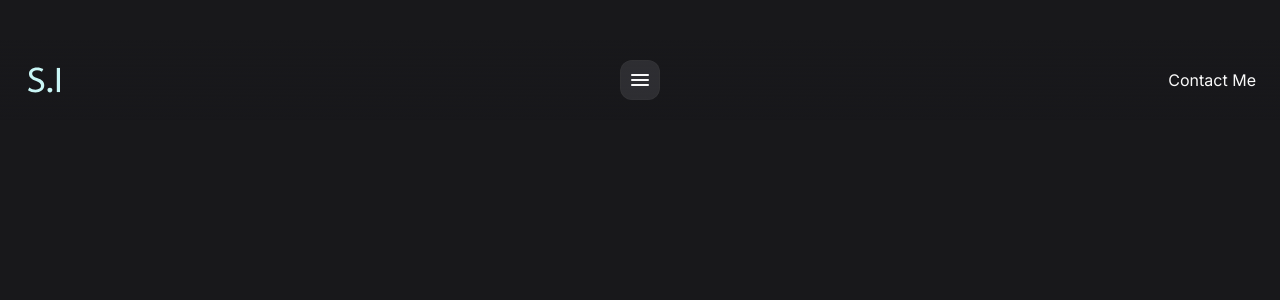
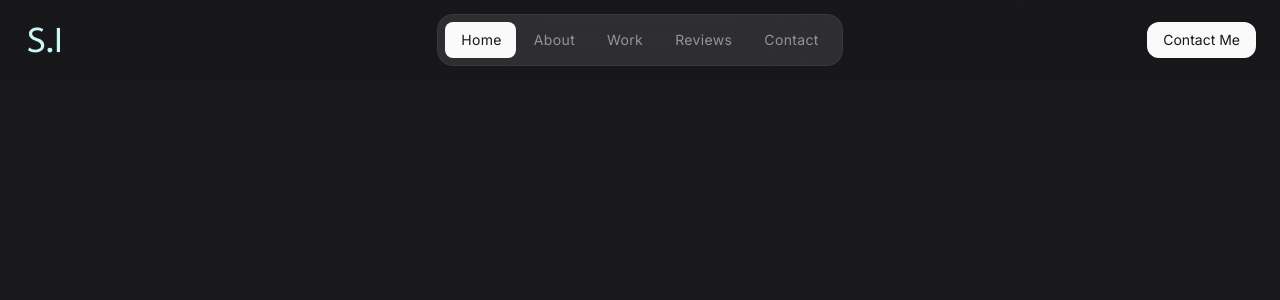
Before and after one commit to seikode/portfolio-web, a React (Vite) app: page / in a window 1280 px wide. Shown: the top 300 px of the page. Built offline with nearby package versions, Linux system fonts and the light colour scheme.

Commit message:
🎨 update

```diff
--- a/src/components/Header.jsx
+++ b/src/components/Header.jsx
@@ -5,7 +5,7 @@ const Header = () => {
   const [navOpen, setNavOpen] = useState(false);
   return (
     <header
-      className="fixed top-10 left-0 w-full h-20 flex
+      className="fixed top-0 left-0 w-full h-20 flex
   items-center z-40 bg-gradient-to-b from-zinc-900 to-zinc-900/0"
     >
       <div
@@ -19,7 +19,7 @@ const Header = () => {
         </h1>
         <div className="relative md:justify-self-center">
           <button
-            className="menu-btn md:hidden"
+            className="menu-btn md:!hidden"
             onClick={() => setNavOpen((prev) => !prev)}
           >
             <span className="material-symbols-rounded">
@@ -30,7 +30,7 @@ const Header = () => {
         </div>
         <a
           href="#contact"
-          className="btn btn-secondary max-md:hidden md:justify-self-end"
+          className="btn btn-secondary max-md:!hidden md:justify-self-end"
         >
           Contact Me
         </a>
--- a/src/components/Navbar.jsx
+++ b/src/components/Navbar.jsx
@@ -1,8 +1,29 @@
-import { useRef } from "react";
+import { useRef, useEffect } from "react";
 
 const Navbar = ({ navOpen }) => {
   const lastActiveLink = useRef();
   const activeBox = useRef();
+
+  const initActiveBox = () => {
+    activeBox.current.style.top = lastActiveLink.current.offsetTop + "px";
+    activeBox.current.style.left = lastActiveLink.current.offsetLeft + "px";
+    activeBox.current.style.width = lastActiveLink.current.offsetWidth + "px";
+    activeBox.current.style.height = lastActiveLink.current.offsetHeight + "px";
+  };
+
+  useEffect(initActiveBox, []);
+  window.addEventListener("resize", initActiveBox);
+
+  const activeCurrentLink = (event) => {
+    lastActiveLink.current?.classList.remove("active");
+    event.target.classList.add("active");
+    lastActiveLink.current = event.target;
+
+    activeBox.current.style.top = event.target.offsetTop + "px";
+    activeBox.current.style.left = event.target.offsetLeft + "px";
+    activeBox.current.style.width = event.target.offsetWidth + "px";
+    activeBox.current.style.height = event.target.offsetHeight + "px";
+  };
 
   const navItems = [
     {
@@ -33,9 +54,15 @@ const Navbar = ({ navOpen }) => {
     },
   ];
   return (
-    <nav className={"navbar" + (navOpen ? "active" : "")}>
+    <nav className={"navbar " + (navOpen ? "active" : "")}>
       {navItems.map(({ label, link, className, ref }, key) => (
-        <a href={link} ref={ref} key={key} className={className} onClick={null}>
+        <a
+          href={link}
+          ref={ref}
+          key={key}
+          className={className}
+          onClick={activeCurrentLink}
+        >
           {label}
         </a>
       ))}
--- a/src/index.css
+++ b/src/index.css
@@ -13,6 +13,10 @@ body {
   @apply bg-zinc-900 text-zinc-50;
 }
 
+.material-symbols-rounded {
+  @apply w-[1em] h-[1em] overflow-hidden;
+}
+
 .menu-btn {
   @apply w-10 h-10 grid place-items-center bg-zinc-50/10
   rounded-xl ring-inset ring-1 ring-zinc-50/[0.02]
@@ -23,7 +27,9 @@ body {
 .navbar {
   @apply absolute top-full mt-2 right-0 min-w-40 p-2
   bg-zinc-50/10 rounded-2xl ring-inset ring-1 ring-zinc-50/5
-  scale-90 isolate blur-sm opacity-0 invisible transition-[opacity_transform_filter];
+  scale-90 isolate blur-sm opacity-0 invisible transition-[opacity_transform_filter]
+  md:static md:flex md:items-center md:mt-0 md:opacity-100 md:blur-none md:visible md:scale-100
+  backdrop-blur-2xl;
 }
 
 .navbar.active {
@@ -38,3 +44,17 @@ body {
 .nav-link.active {
   @apply text-zinc-900 duration-500;
 }
+
+.navbar .active-box {
+  @apply absolute  bg-zinc-50
+  rounded-lg -z-10 transition-[top_left] duration-500;
+}
+
+.btn {
+  @apply max-w-max h-9 flex items-center gap-2 px-4 rounded-xl
+  font-medium text-sm ring-1 ring-zinc-50/5 ring-inset transition-[background-color];
+}
+
+.btn-secondary {
+  @apply bg-zinc-50 text-zinc-900 active:bg-zinc-50/80;
+}
```
